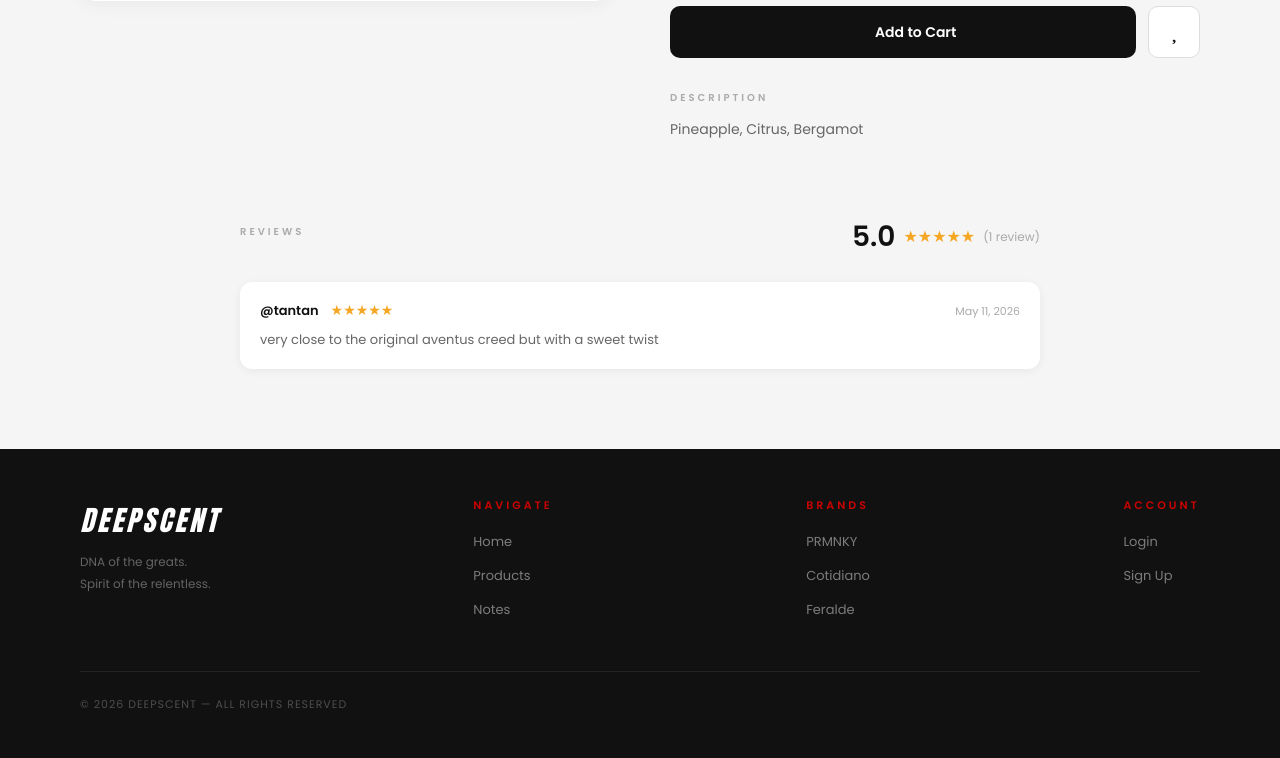
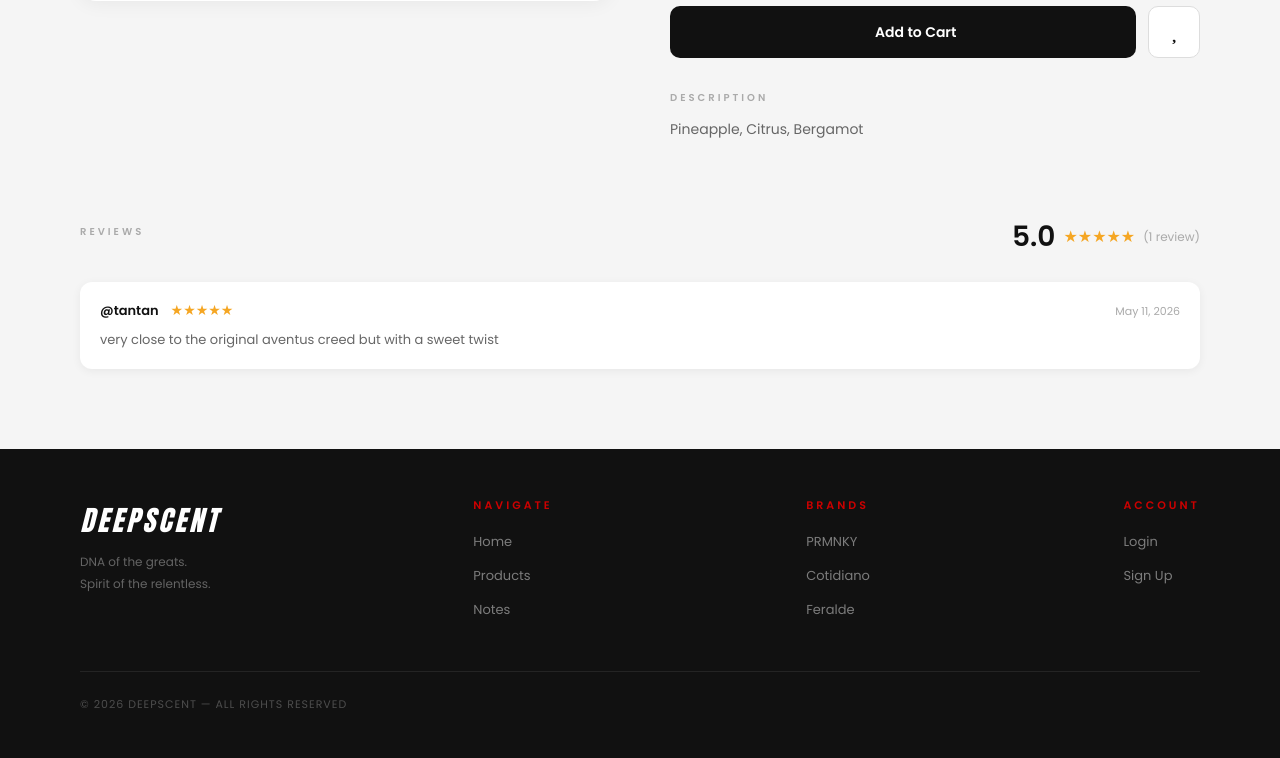
Before and after one commit to StanICT/DeepScent, a Flask app: page /product/1 in a window 1280 px wide. Shown: the part 627-1385 px from the top of the page. Run offline with Flask 3, Linux system fonts and the light colour scheme; some libraries are stand-ins or nearby versions; some web fonts are replaced.

Commit message:
fix: reviews section aligned with product container width

```diff
--- a/website/templates/product_detail.html
+++ b/website/templates/product_detail.html
@@ -234,7 +234,7 @@
     .detail-desc { font-size: 14px; color: #666; line-height: 1.8; }
 
     /* Reviews */
-    .reviews-section { max-width: 800px; margin: 40px auto 0; }
+    .reviews-section { margin: 40px 0 0; }
     .reviews-header { display: flex; align-items: center; justify-content: space-between; margin-bottom: 24px; }
     .reviews-summary { display: flex; align-items: center; gap: 8px; }
     .reviews-avg { font-size: 28px; font-weight: 700; color: #111; }
```
Also changed, not shown: instance/shop.db.
